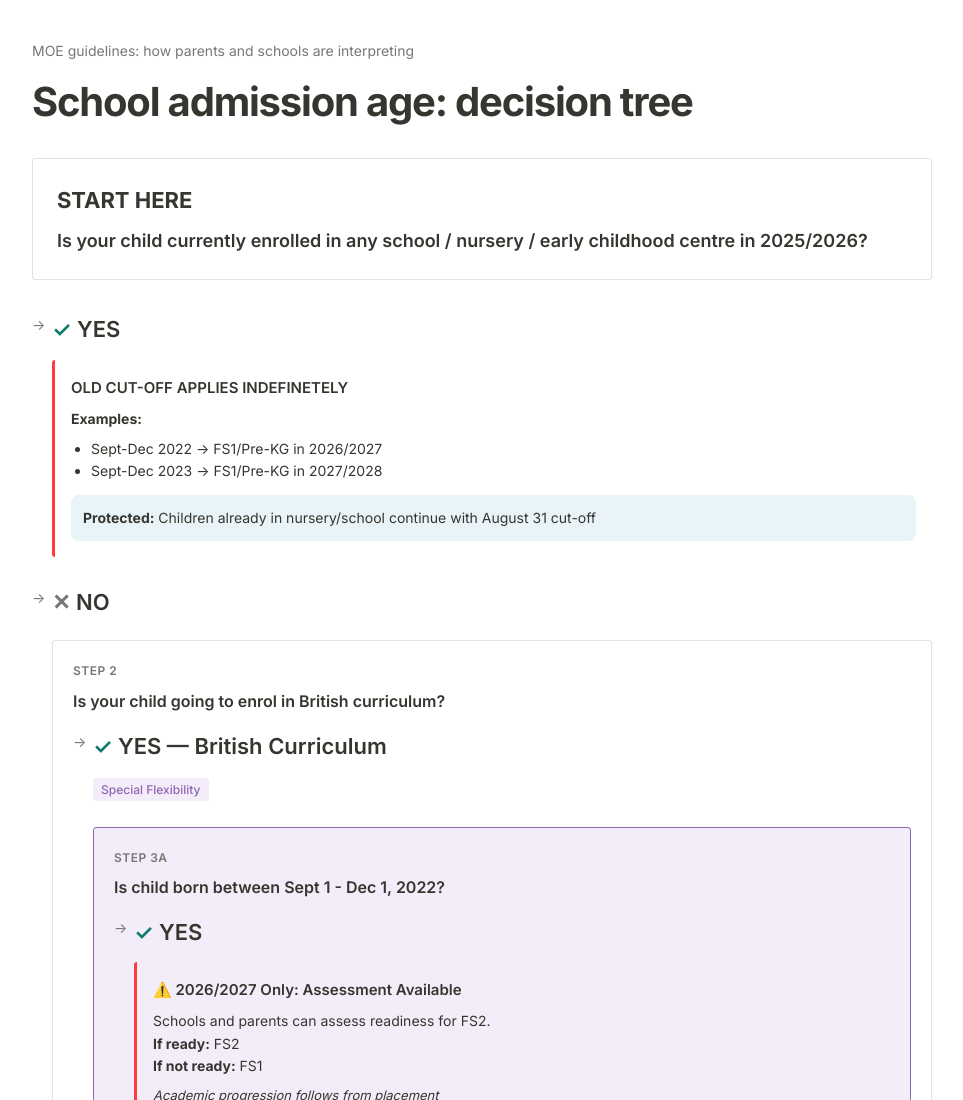
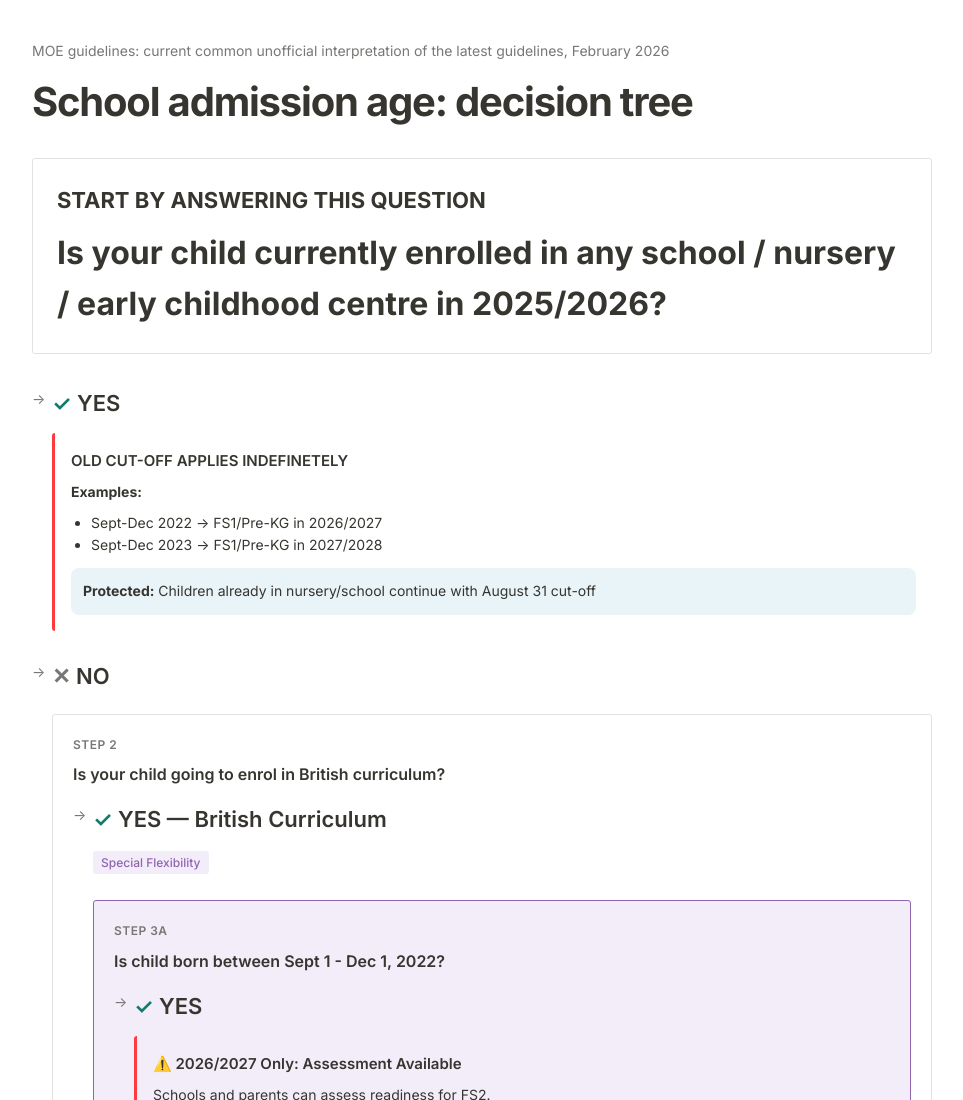
Before and after one commit to readynotrushed/TREE, a plain HTML site: page index.html in a window 1280 px wide. Shown: the top 1100 px of the page, without its empty margins (158-1121 px from the left). Drawn offline with Linux system fonts and the light colour scheme.

Commit message:
Update subtitle and headings in index.html

```diff
--- a/index.html
+++ b/index.html
@@ -372,14 +372,14 @@
 <body>
     <div class="container">
         <div class="header">
-            <div class="subtitle">MOE guidelines: how parents and schools are interpreting</div>
+            <div class="subtitle">MOE guidelines: current common unofficial interpretation of the latest guidelines, February 2026</div>
             <h1>School admission age: decision tree</h1>
         </div>
 
         <div class="flow-container">
             <div class="start-node">
-                <h2>START HERE</h2>
-                <p>Is your child currently enrolled in any school / nursery / early childhood centre in 2025/2026?</p>
+                <h2>START BY ANSWERING THIS QUESTION</h2>
+                <h1>Is your child currently enrolled in any school / nursery / early childhood centre in 2025/2026?</h1>
             </div>
 
             <div class="branch-container">
```
